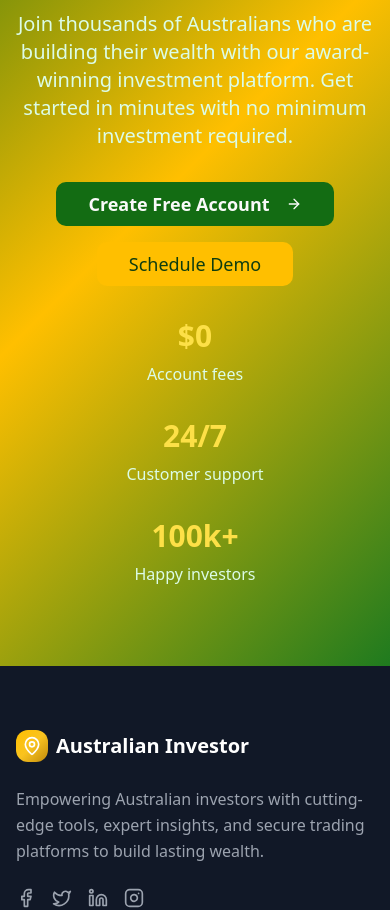
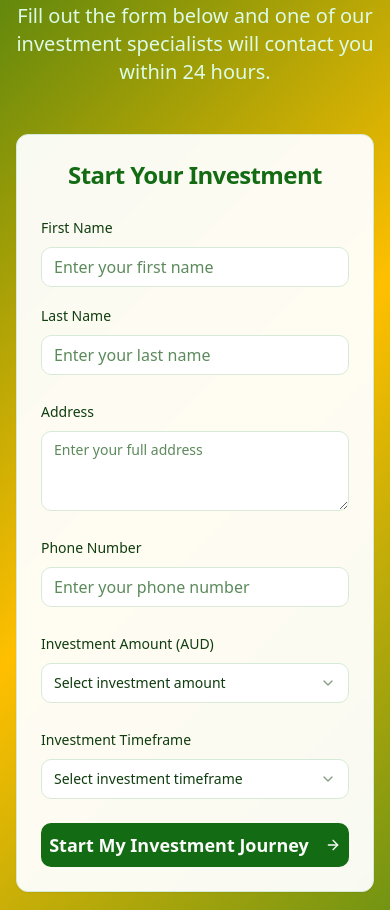
Before and after one commit to webdzignz/aussie-investor-vibe-shift, a React (Vite) app: page / in a window 390 px wide. Shown: the part 6420-7330 px from the top of the page. Built offline with nearby package versions, Linux system fonts and the light colour scheme.

Commit message:
Add investment journey form
Added a form to the "Ready to Start Your Investment Journey?" section with fields for name, address, phone number, amount, and timeframe.

```diff
--- a/src/components/CallToAction.tsx
+++ b/src/components/CallToAction.tsx
@@ -1,41 +1,108 @@
 
 import { Button } from "@/components/ui/button";
+import { Input } from "@/components/ui/input";
+import { Label } from "@/components/ui/label";
+import { Card, CardContent, CardHeader, CardTitle } from "@/components/ui/card";
+import { Select, SelectContent, SelectItem, SelectTrigger, SelectValue } from "@/components/ui/select";
+import { Textarea } from "@/components/ui/textarea";
 import { ArrowRight, Star } from "lucide-react";
 
 const CallToAction = () => {
+  const handleSubmit = (e: React.FormEvent) => {
+    e.preventDefault();
+    // Handle form submission
+    console.log("Investment form submitted");
+  };
+
   return (
     <section className="py-20 aussie-gold-gradient">
-      <div className="max-w-4xl mx-auto px-4 sm:px-6 lg:px-8 text-center">
-        <div className="mb-8">
+      <div className="max-w-4xl mx-auto px-4 sm:px-6 lg:px-8">
+        <div className="text-center mb-12">
           <div className="flex justify-center items-center space-x-1 mb-4">
             {[...Array(5)].map((_, i) => (
               <Star key={i} className="w-6 h-6 text-yellow-300 fill-current" />
             ))}
           </div>
-          <p className="text-green-100 text-lg">
+          <p className="text-green-100 text-lg mb-6">
             "Trusted by over 100,000 Australian investors"
           </p>
-        </div>
 
           <h2 className="text-4xl md:text-5xl font-bold text-white mb-6">
             Ready to Start Your Investment Journey?
           </h2>
           <p className="text-xl text-green-100 mb-8 max-w-2xl mx-auto">
-          Join thousands of Australians who are building their wealth with our award-winning investment platform.
-          Get started in minutes with no minimum investment required.
+            Fill out the form below and one of our investment specialists will contact you within 24 hours.
           </p>
+        </div>
 
-        <div className="flex flex-col sm:flex-row gap-4 justify-center items-center mb-8">
-          <Button size="lg" className="bg-primary text-primary-foreground hover:bg-primary/90 px-8 py-4 text-lg font-semibold">
-            Create Free Account
+        <Card className="max-w-2xl mx-auto bg-white/95 backdrop-blur-sm">
+          <CardHeader>
+            <CardTitle className="text-2xl text-center text-primary">Start Your Investment</CardTitle>
+          </CardHeader>
+          <CardContent>
+            <form onSubmit={handleSubmit} className="space-y-6">
+              <div className="grid grid-cols-1 md:grid-cols-2 gap-4">
+                <div className="space-y-2">
+                  <Label htmlFor="firstName">First Name</Label>
+                  <Input id="firstName" placeholder="Enter your first name" required />
+                </div>
+                <div className="space-y-2">
+                  <Label htmlFor="lastName">Last Name</Label>
+                  <Input id="lastName" placeholder="Enter your last name" required />
+                </div>
+              </div>
+
+              <div className="space-y-2">
+                <Label htmlFor="address">Address</Label>
+                <Textarea id="address" placeholder="Enter your full address" rows={3} required />
+              </div>
+
+              <div className="space-y-2">
+                <Label htmlFor="phone">Phone Number</Label>
+                <Input id="phone" type="tel" placeholder="Enter your phone number" required />
+              </div>
+
+              <div className="space-y-2">
+                <Label htmlFor="amount">Investment Amount (AUD)</Label>
+                <Select required>
+                  <SelectTrigger>
+                    <SelectValue placeholder="Select investment amount" />
+                  </SelectTrigger>
+                  <SelectContent>
+                    <SelectItem value="5000-10000">$5,000 - $10,000</SelectItem>
+                    <SelectItem value="10000-25000">$10,000 - $25,000</SelectItem>
+                    <SelectItem value="25000-50000">$25,000 - $50,000</SelectItem>
+                    <SelectItem value="50000-100000">$50,000 - $100,000</SelectItem>
+                    <SelectItem value="100000+">$100,000+</SelectItem>
+                  </SelectContent>
+                </Select>
+              </div>
+
+              <div className="space-y-2">
+                <Label htmlFor="timeframe">Investment Timeframe</Label>
+                <Select required>
+                  <SelectTrigger>
+                    <SelectValue placeholder="Select investment timeframe" />
+                  </SelectTrigger>
+                  <SelectContent>
+                    <SelectItem value="6months">6 months</SelectItem>
+                    <SelectItem value="1year">1 year</SelectItem>
+                    <SelectItem value="2years">2 years</SelectItem>
+                    <SelectItem value="3years">3 years</SelectItem>
+                    <SelectItem value="5years">5+ years</SelectItem>
+                  </SelectContent>
+                </Select>
+              </div>
+
+              <Button type="submit" size="lg" className="w-full bg-primary text-primary-foreground hover:bg-primary/90 text-lg font-semibold">
+                Start My Investment Journey
                 <ArrowRight className="w-5 h-5 ml-2" />
               </Button>
-          <Button size="lg" className="bg-gold text-gold-foreground hover:bg-gold/90 px-8 py-4 text-lg">
-            Schedule Demo
-          </Button>
-        </div>
+            </form>
+          </CardContent>
+        </Card>
 
-        <div className="grid grid-cols-1 md:grid-cols-3 gap-8 text-center text-green-100">
+        <div className="grid grid-cols-1 md:grid-cols-3 gap-8 text-center text-green-100 mt-12">
           <div>
             <div className="text-3xl font-bold text-yellow-300 mb-2">$0</div>
             <div>Account fees</div>
--- a/src/components/ui/select.tsx
+++ b/src/components/ui/select.tsx
@@ -1,3 +1,4 @@
+
 import * as React from "react"
 import * as SelectPrimitive from "@radix-ui/react-select"
 import { Check, ChevronDown, ChevronUp } from "lucide-react"
```
Lines whose indentation alone changed are shown as unchanged.
